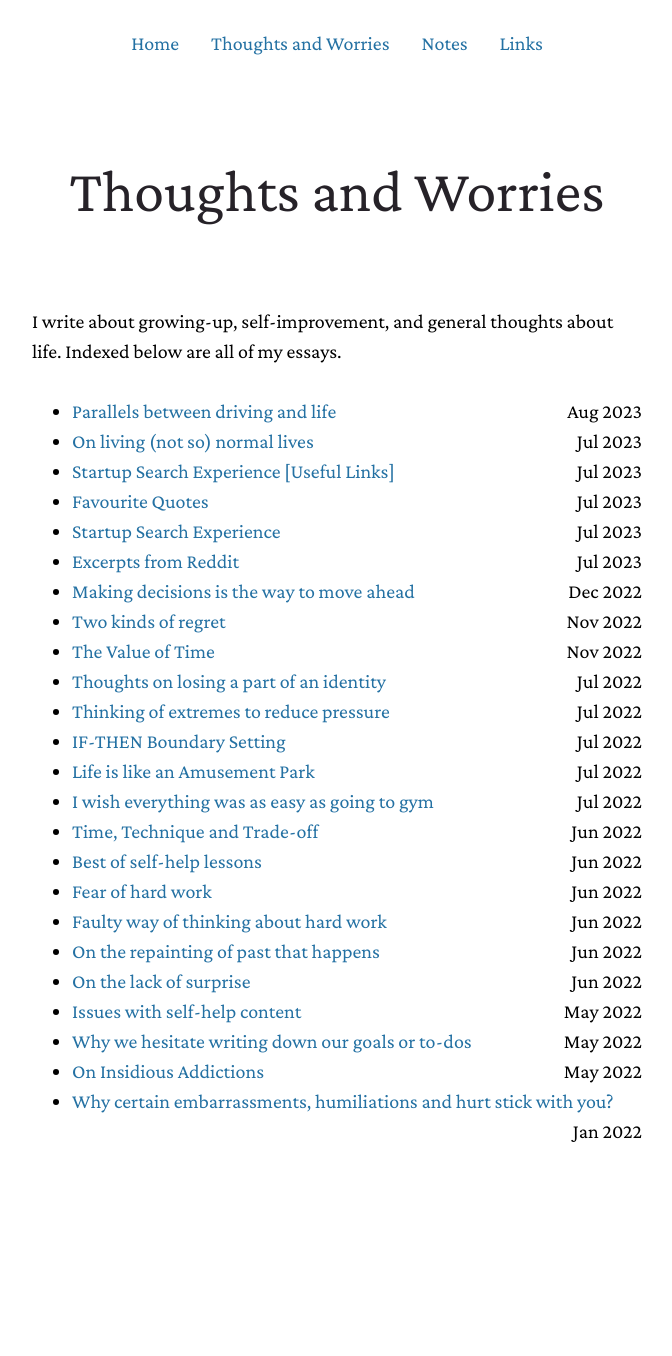
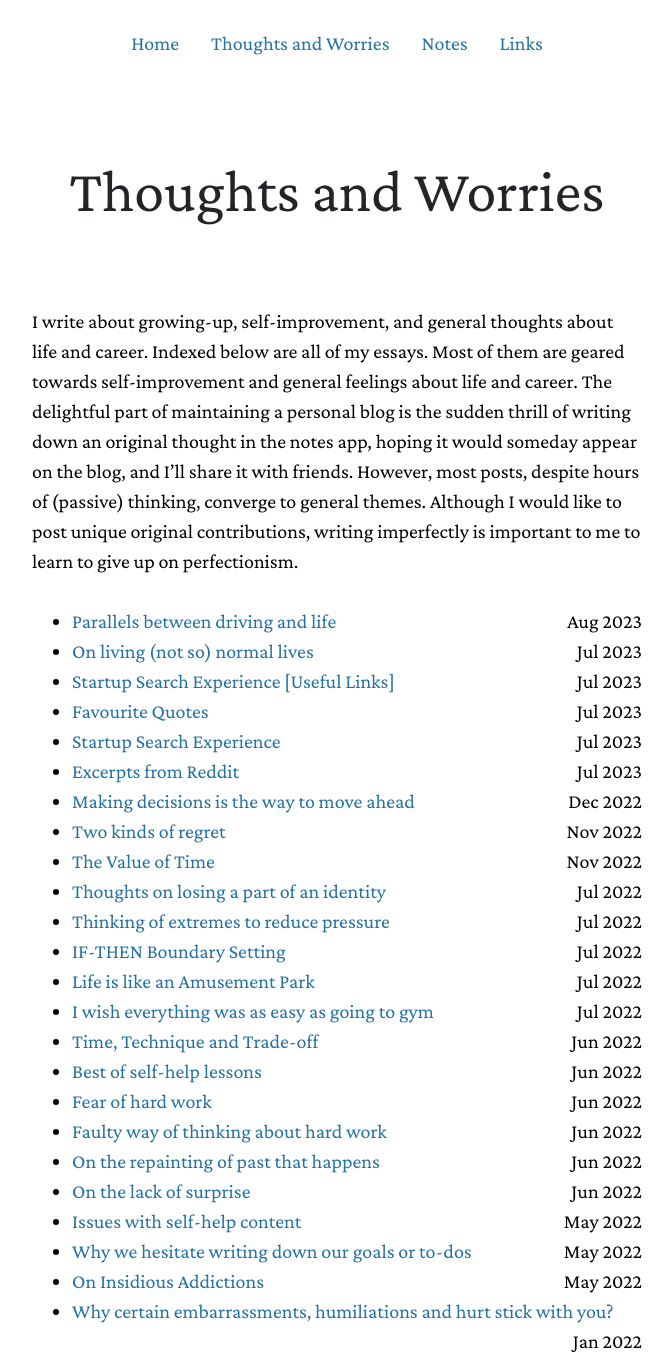
Before and after one commit to ishan00/ishantarunesh.com, a Jekyll site: the page built from blog.html, in a window 1280 px wide. Shown: the whole page, without its empty margins (303-975 px from the left). Built offline with Jekyll 4.4.1, drawn with Linux system fonts in a browser that asks for light colours; nearby versions of some CDN libraries; a style sheet for code colours, icons or effects is not loaded; before the commit the page ends 1146 px from its top, so only the background shows below that.

Commit message:
Blog text

```diff
--- a/blog.html
+++ b/blog.html
@@ -4,7 +4,7 @@ layout: page
 permalink: thoughts-and-worries
 ---
 <br>
-I write about growing-up, self-improvement, and general thoughts about life. Indexed below are all of my essays.
+I write about growing-up, self-improvement, and general thoughts about life and career. Indexed below are all of my essays. Most of them are geared towards self-improvement and general feelings about life and career. The delightful part of maintaining a personal blog is the sudden thrill of writing down an original thought in the notes app, hoping it would someday appear on the blog, and I’ll share it with friends. However, most posts, despite hours of (passive) thinking, converge to general themes. Although I would like to post unique original contributions, writing imperfectly is important to me to learn to give up on perfectionism.
 <br><br>
 <ul>
   {% for post in site.posts %}
```
